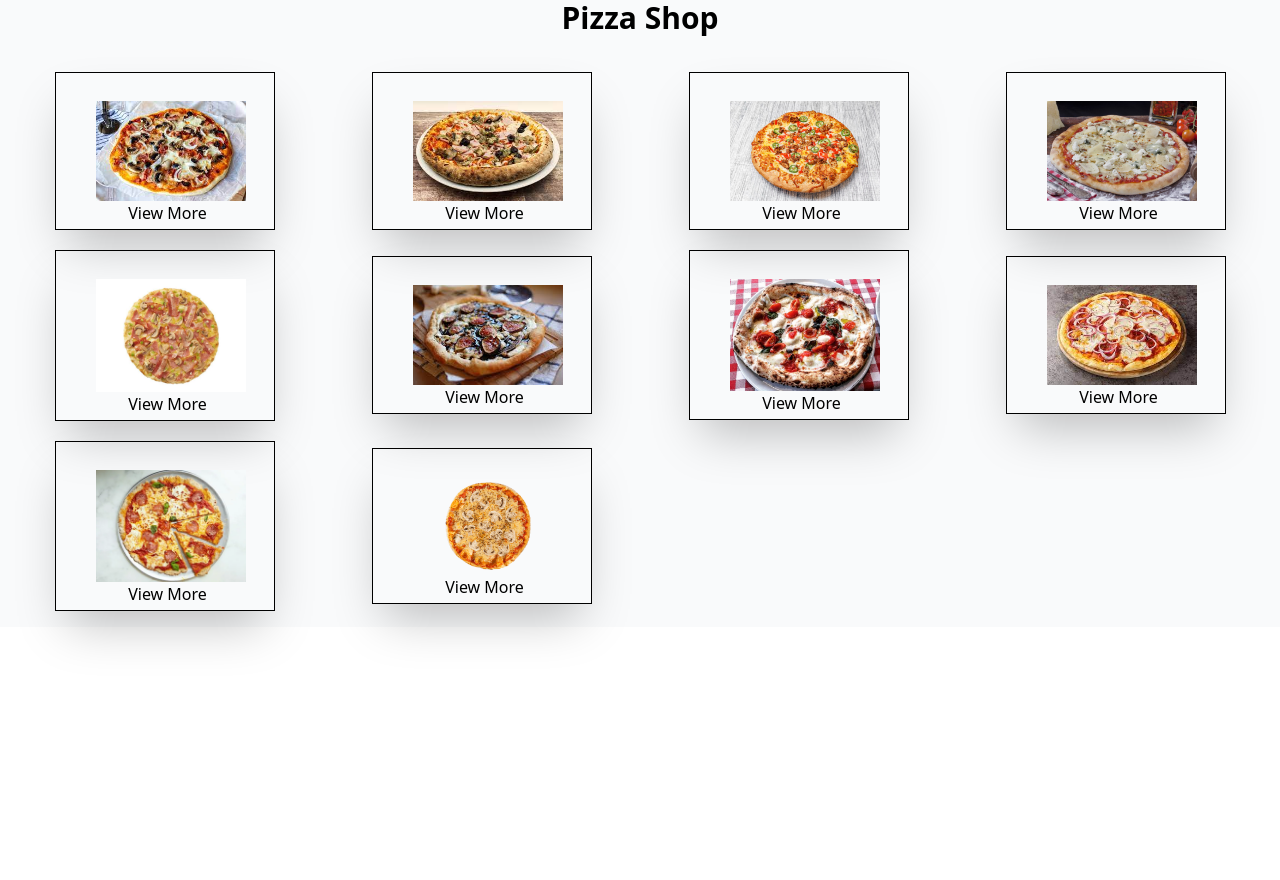
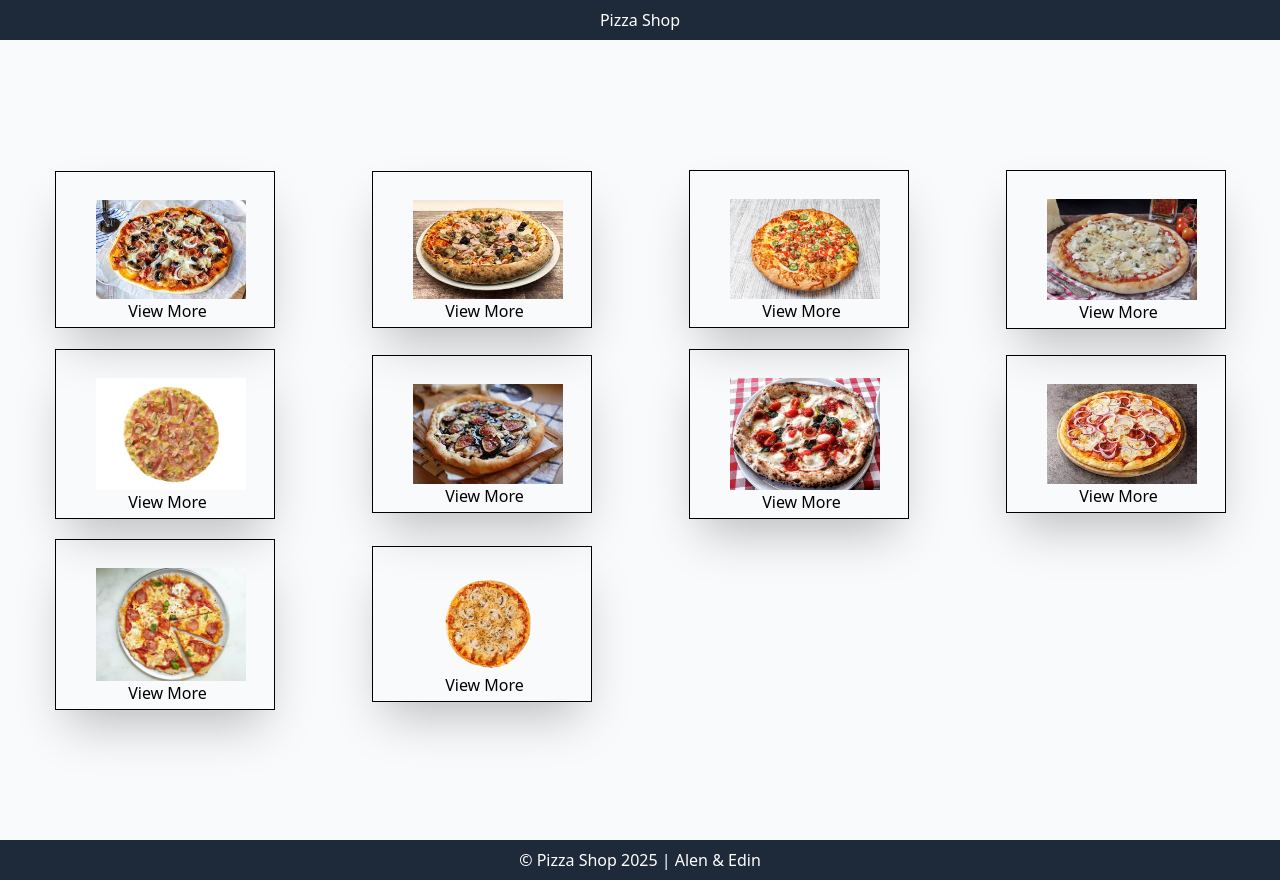
Before and after one commit to edinvnode/pizza-app-nextjs, a Next.js app: page / in a window 1280 px wide. Before the commit the page ends 800 px from the top, so only its background shows below. Built offline with nearby package versions, Linux system fonts and the light colour scheme.

Commit message:
restructuring

```diff
--- a/app/layout.tsx
+++ b/app/layout.tsx
@@ -1,6 +1,8 @@
 import type { Metadata } from 'next';
 import { Geist, Geist_Mono } from 'next/font/google';
 import './globals.css';
+import Footer from '@/components/Footer';
+import Header from '@/components/Header';
 
 const geistSans = Geist({
   variable: '--font-geist-sans',
@@ -17,14 +19,14 @@ export const metadata: Metadata = {
   description: 'Generated by create next app',
 };
 
-export default function RootLayout({
-  children,
-}: Readonly<{
-  children: React.ReactNode;
-}>) {
+export default function RootLayout({ children }: { children: React.ReactNode }) {
   return (
     <html lang="en">
-      <body className={`${geistSans.variable} ${geistMono.variable} antialiased`}>{children}</body>
+      <body className="antialiased">
+        <Header />
+          {children}
+        <Footer />
+      </body>
     </html>
   );
 }
--- a/app/page.tsx
+++ b/app/page.tsx
@@ -1,77 +1,14 @@
-import Pizza from '@/components/Pizza';
-
-const data = [
-  {
-    id: 1,
-    name: 'Pizza romana',
-    price: '10$',
-    image: '/pizza romana.jpg',
-  },
-  {
-    id: 2,
-    name: 'Pizza capricciosa',
-    price: '15$',
-    image: '/pizza capricciosa.jpg',
-  },
-  {
-    id: 3,
-    name: 'Pizza americana',
-    price: '12$',
-    image: '/pizza americana.jpg',
-  },
-  {
-    id: 4,
-    name: 'Pizza quattro formaggi',
-    price: '16$',
-    image: '/pizza quattro formaggi.jpg',
-  },
-  {
-    id: 5,
-    name: 'Pizza bianca',
-    price: '9$',
-    image: '/pizza bianca.jpg',
-  },
-  {
-    id: 6,
-    name: 'Pizza e fichi',
-    price: '10$',
-    image: '/pizza e fichi.jpg',
-  },
-  {
-    id: 7,
-    name: 'Pizza casalinga',
-    price: '17$',
-    image: '/pizza casalinga.jpeg',
-  },
-  {
-    id: 8,
-    name: 'Pizza pugliese',
-    price: '10$',
-    image: '/pizza pugliese.jpg',
-  },
-  {
-    id: 9,
-    name: 'Pizza mozzarella',
-    price: '10$',
-    image: '/pizza mozzarella.jpg',
-  },
-  {
-    id: 10,
-    name: 'Pizza fungi',
-    price: '10$',
-    image: '/pizza fungi.png',
-  },
-];
+import Pizza from "@/components/Pizza";
+import { data } from "@/data/data";
 
 export default function Home() {
   return (
-    <div className="bg-gray-50 align-middle">
-      <h1 className="text-3xl font-bold text-center mb-5">Pizza Shop</h1>
-      <div className="grid grid-cols-1 sm:grid-cols-2 lg:grid-cols-3 xl:grid-cols-4 2xl:grid-cols-5 gap-1 place-items-center p-4 gap-5">
-        {data.map((pizza, index) => (
+    <div className="bg-gray-50 min-h-screen flex items-center justify-center">
+      <main className="flex-1 grid grid-cols-1 sm:grid-cols-2 lg:grid-cols-3 xl:grid-cols-4 2xl:grid-cols-5 gap-5 place-items-center p-4">
+        {data.map((pizza) => (
           <Pizza pizzaData={pizza} key={pizza.id} />
         ))}
-      </div>
+      </main>
     </div>
   );
 }
--- /dev/null
+++ b/components/Footer.tsx
@@ -0,0 +1,7 @@
+export default function Footer() {
+  return (
+    <footer className="bg-gray-800 text-white text-center p-2 mt-auto">
+      &copy; Pizza Shop 2025 | Alen & Edin
+    </footer>
+  );
+}
--- /dev/null
+++ b/components/Header.tsx
@@ -0,0 +1,7 @@
+export default function Header() {
+  return (
+    <header className="bg-gray-800 text-white text-center p-2">
+         <h1>Pizza Shop</h1>
+    </header>
+  );
+}
--- /dev/null
+++ b/data/data.ts
@@ -0,0 +1,12 @@
+export const data = [
+  { id: 1, name: 'Pizza romana', price: '10$', image: '/pizza romana.jpg' },
+  { id: 2, name: 'Pizza capricciosa', price: '15$', image: '/pizza capricciosa.jpg' },
+  { id: 3, name: 'Pizza americana', price: '12$', image: '/pizza americana.jpg' },
+  { id: 4, name: 'Pizza quattro formaggi', price: '16$', image: '/pizza quattro formaggi.jpg' },
+  { id: 5, name: 'Pizza bianca', price: '9$', image: '/pizza bianca.jpg' },
+  { id: 6, name: 'Pizza e fichi', price: '10$', image: '/pizza e fichi.jpg' },
+  { id: 7, name: 'Pizza casalinga', price: '17$', image: '/pizza casalinga.jpeg' },
+  { id: 8, name: 'Pizza pugliese', price: '10$', image: '/pizza pugliese.jpg' },
+  { id: 9, name: 'Pizza mozzarella', price: '10$', image: '/pizza mozzarella.jpg' },
+  { id: 10, name: 'Pizza fungi', price: '10$', image: '/pizza fungi.png' },
+];
```
